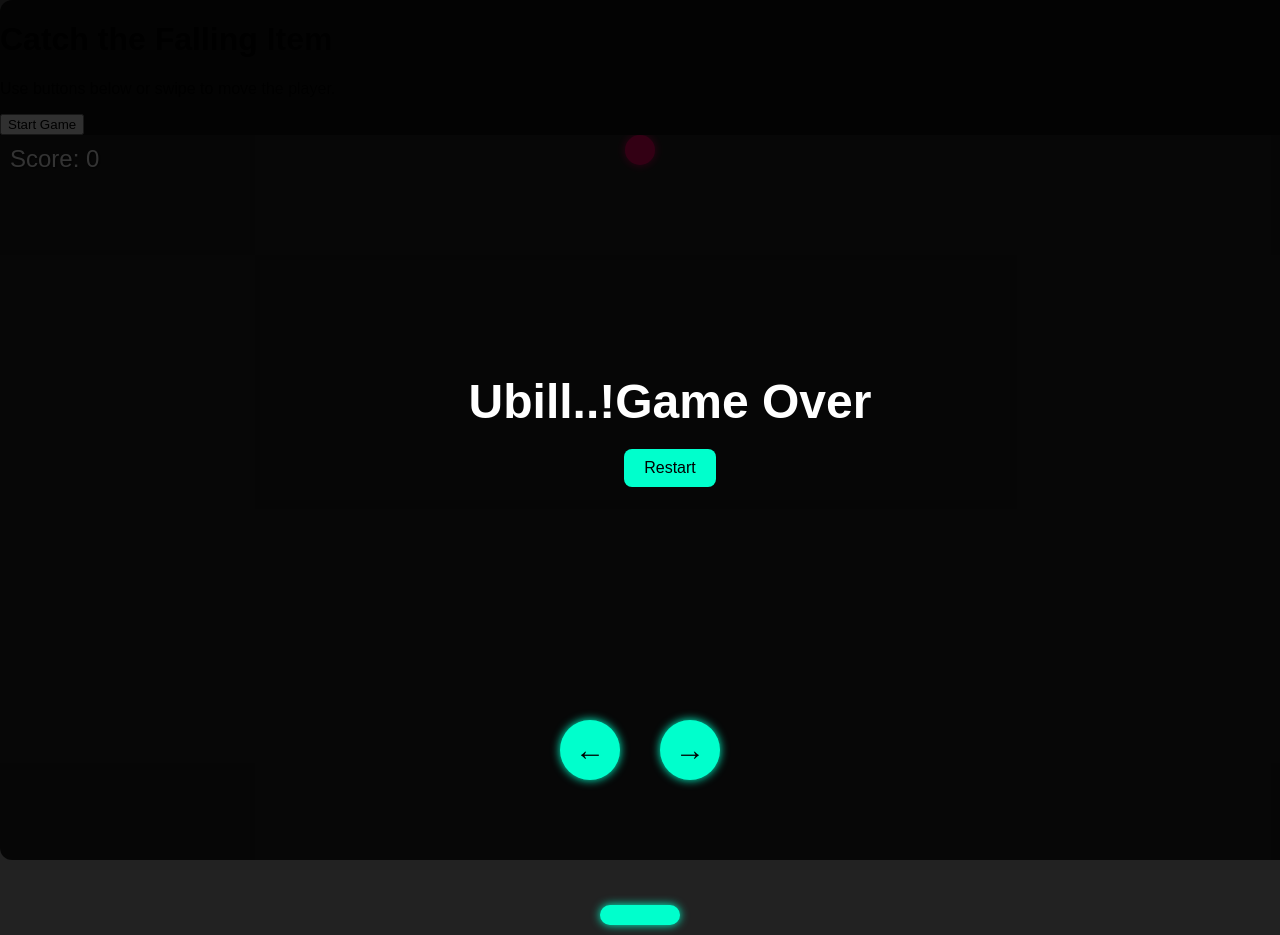
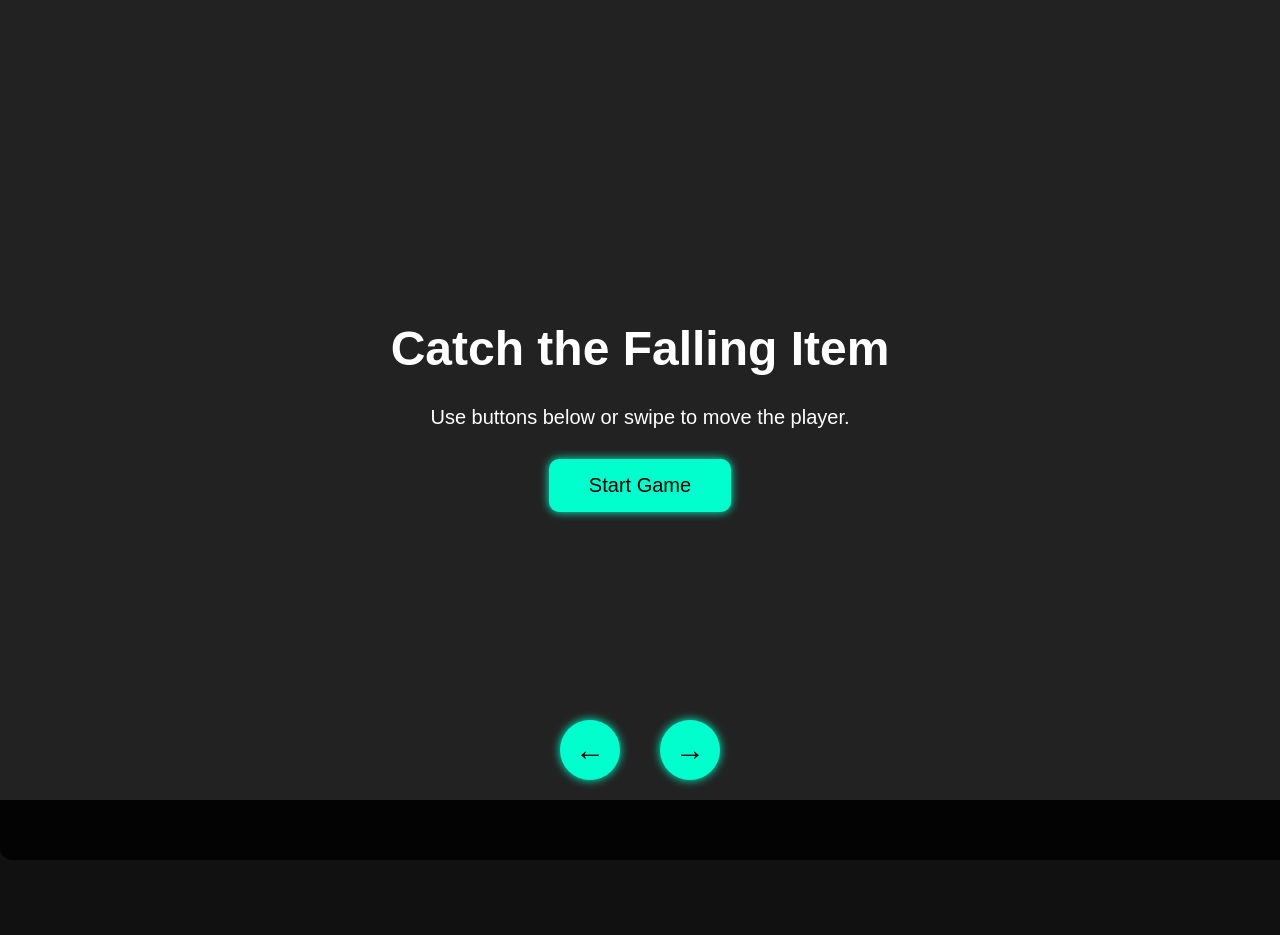
Before and after one commit to samtmx/catch, a plain HTML site: page index.html in a window 1280 px wide. After the commit the page ends 800 px from the top, so only its background shows below. Drawn offline with Linux system fonts and the light colour scheme.

Commit message:
Update style.css

```diff
--- a/style.css
+++ b/style.css
@@ -2,14 +2,64 @@ body {
   margin: 0;
   background: #111;
   font-family: sans-serif;
+  overflow-x: hidden;
+  -webkit-tap-highlight-color: transparent;
+}
+
+.start-screen {
+  height: 100vh;
+  width: 100vw;
+  background: #222;
+  color: white;
+  display: flex;
+  flex-direction: column;
+  justify-content: center;
+  align-items: center;
+  text-align: center;
+  padding: 20px;
+  box-sizing: border-box;
+  position: fixed;
+  top: 0;
+  left: 0;
+  z-index: 100;
+}
+
+.start-screen h1 {
+  font-size: 3rem;
+  margin-bottom: 10px;
+}
+
+.start-screen p {
+  font-size: 1.25rem;
+  margin-bottom: 30px;
+}
+
+.start-screen button {
+  padding: 15px 40px;
+  font-size: 1.25rem;
+  background: #00ffcc;
+  border: none;
+  border-radius: 10px;
+  cursor: pointer;
+  color: #000;
+  box-shadow: 0 0 10px #00ffcc;
+  user-select: none;
 }
 
 .game {
-  width: 100%;
+  width: 100vw;
   height: 100vh;
-  position: relative;
+  position: fixed;
+  top: 0;
+  left: 100vw; /* hidden off screen right */
+  background: #222;
   overflow: hidden;
-  background: #222;
+  transition: left 0.5s ease;
+  z-index: 10;
+}
+
+.game.active {
+  left: 0;
 }
 
 .score {
@@ -18,7 +68,7 @@ body {
   position: absolute;
   top: 10px;
   left: 10px;
-  z-index: 10;
+  z-index: 20;
   text-shadow: 1px 1px 3px #000;
 }
 
@@ -32,7 +82,7 @@ body {
   transform: translateX(-50%);
   border-radius: 10px;
   box-shadow: 0 0 10px #00ffcc;
-  transition: left 0.2s ease;
+  transition: left 0.1s ease;
   max-width: 100vw;
 }
 
@@ -63,7 +113,7 @@ body {
   justify-content: center;
   align-items: center;
   flex-direction: column;
-  z-index: 20;
+  z-index: 50;
   display: flex;
 }
 
@@ -85,11 +135,13 @@ body {
 .controls {
   position: fixed;
   bottom: 20px;
-  width: 100%;
+  left: 50%;
+  transform: translateX(-50%);
   display: flex;
   justify-content: center;
   gap: 40px;
-  z-index: 30;
+  z-index: 1000;
+  user-select: none;
 }
 
 .controls button {
@@ -103,6 +155,5 @@ body {
   font-weight: bold;
   cursor: pointer;
   box-shadow: 0 0 10px #00ffcc;
-  user-select: none;
   touch-action: manipulation;
 }
```
